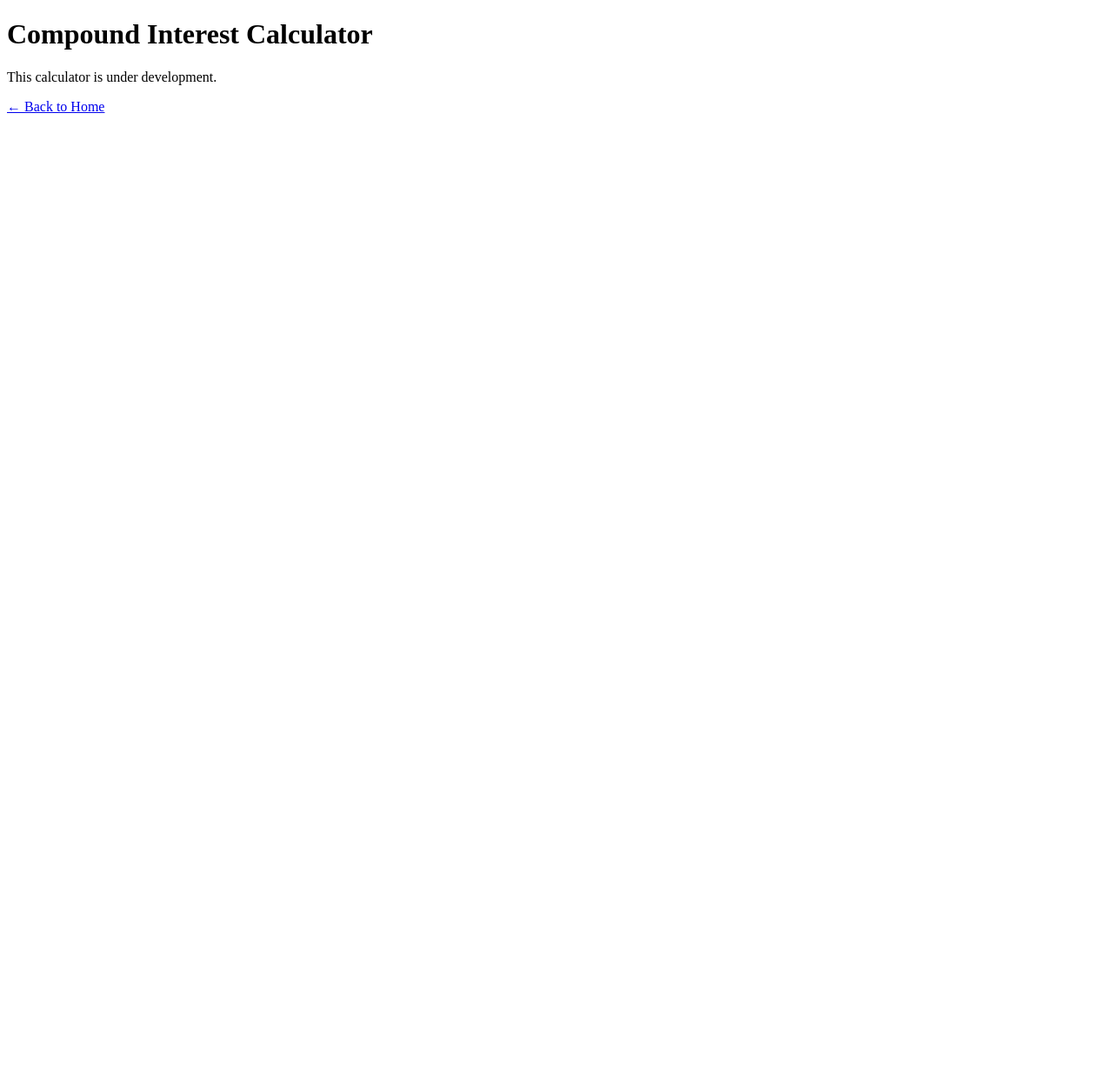
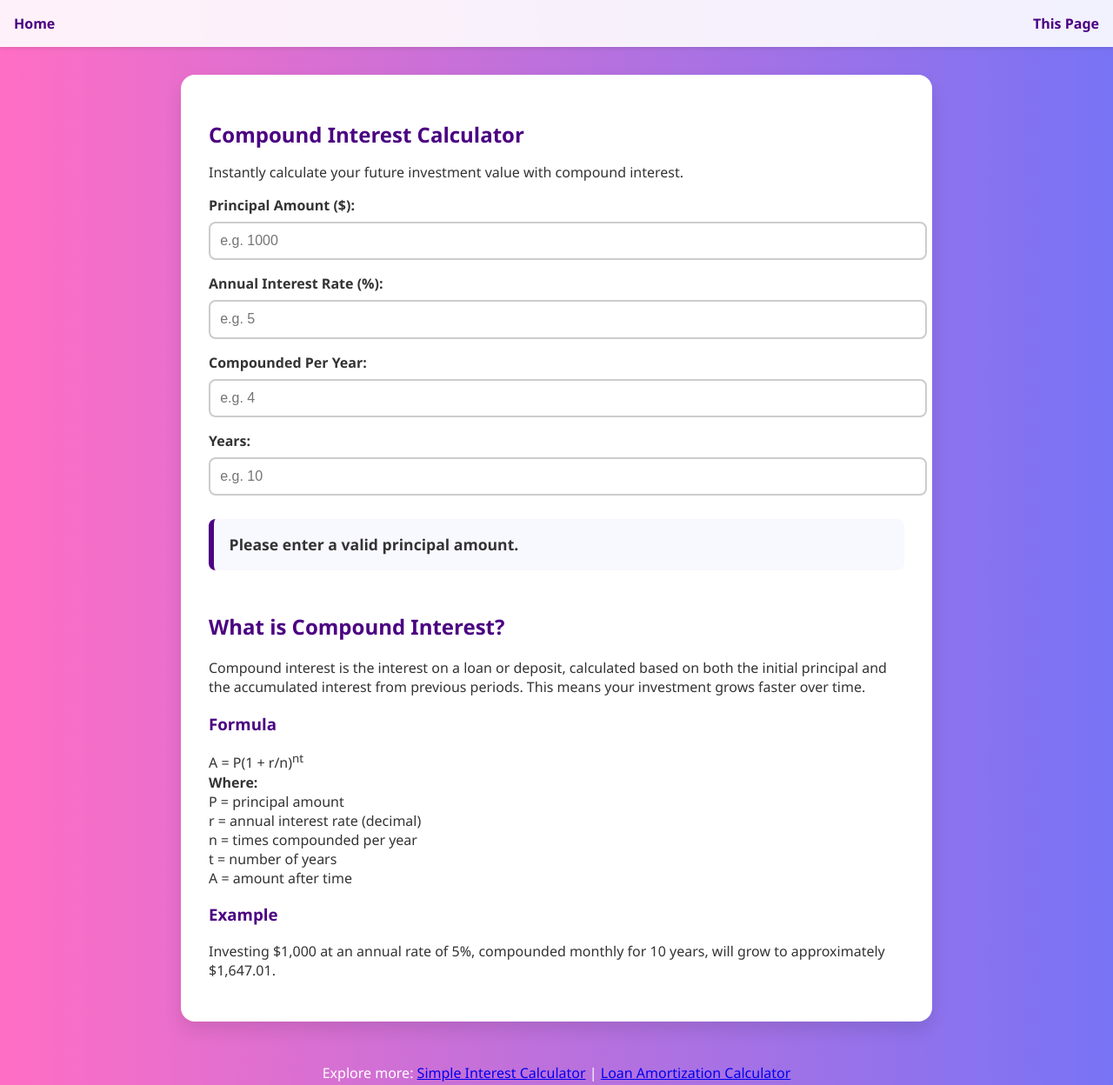
Before and after one commit to beakbreader/calculatorchoice.com, a plain HTML site: page calculators/financial/compound-interest-calculator/index.html in a window 1280 px wide. Shown: the top 1248 px of the page at 87% size. Before the commit the page ends 800 px from the top, so only its background shows below. Drawn offline with Linux system fonts and the light colour scheme.

Commit message:
Add files via upload

```diff
--- /dev/null
+++ b/calculators/financial/compound-interest-calculator/calculator.js
@@ -0,0 +1,46 @@
+// calculator.js
+
+function formatCurrency(value) {
+  return '$' + parseFloat(value).toFixed(2).toLocaleString();
+}
+
+function calculateCompoundInterest() {
+  const principal = parseFloat(document.getElementById('principal').value);
+  const rate = parseFloat(document.getElementById('rate').value);
+  const times = parseInt(document.getElementById('times').value);
+  const years = parseFloat(document.getElementById('years').value);
+  const output = document.getElementById('output');
+
+  if (isNaN(principal) || principal <= 0) {
+    output.innerText = 'Please enter a valid principal amount.';
+    return;
+  }
+  if (isNaN(rate) || rate < 0) {
+    output.innerText = 'Please enter a valid interest rate.';
+    return;
+  }
+  if (isNaN(times) || times <= 0) {
+    output.innerText = 'Please enter how many times interest is compounded per year.';
+    return;
+  }
+  if (isNaN(years) || years < 0) {
+    output.innerText = 'Please enter a valid number of years.';
+    return;
+  }
+
+  const amount = principal * Math.pow((1 + (rate / 100) / times), times * years);
+  const interest = amount - principal;
+
+  output.innerHTML = `
+    <strong>Total Amount:</strong> ${formatCurrency(amount)}<br>
+    <strong>Total Interest:</strong> ${formatCurrency(interest)}
+  `;
+}
+
+['principal', 'rate', 'times', 'years'].forEach(id => {
+  document.getElementById(id).addEventListener('input', () => {
+    calculateCompoundInterest();
+  });
+});
+
+window.addEventListener('DOMContentLoaded', calculateCompoundInterest);
--- a/calculators/financial/compound-interest-calculator/index.html
+++ b/calculators/financial/compound-interest-calculator/index.html
@@ -1,13 +1,84 @@
 <!DOCTYPE html>
 <html lang="en">
 <head>
-  <meta charset="UTF-8">
-  <meta name="viewport" content="width=device-width, initial-scale=1.0">
-  <title>Compound Interest Calculator – See Your Investment Growth | Calculator ChoiceCompound Interest Calculator</title>
+  <meta charset="UTF-8" />
+  <meta name="viewport" content="width=device-width, initial-scale=1.0" />
+  <title>Compound Interest Calculator | Free & Accurate</title>
+  <meta name="description" content="Calculate compound interest instantly with our free online calculator. Accurate, real-time results with graphs and mobile support." />
+  <meta property="og:title" content="Compound Interest Calculator" />
+  <meta property="og:description" content="Free online compound interest calculator. Fast, accurate, and mobile-friendly." />
+  <meta property="og:type" content="website" />
+  <meta property="og:url" content="https://calculatorchoice.com/calculators/compound-interest/" />
+  <meta property="og:image" content="https://calculatorchoice.com/assets/compound-interest-preview.png" />
+  <link rel="stylesheet" href="style.css" />
+  <script defer src="calculator.js"></script>
+  <script type="application/ld+json">
+  {
+    "@context": "https://schema.org",
+    "@type": "Calculator",
+    "name": "Compound Interest Calculator",
+    "description": "Free online tool to calculate compound interest over time with real-time results.",
+    "url": "https://calculatorchoice.com/calculators/compound-interest/"
+  }
+  </script>
 </head>
 <body>
-  <h1>Compound Interest Calculator</h1>
-  <p>This calculator is under development.</p>
-  <a href="/">← Back to Home</a>
+  <nav>
+    <a href="https://calculatorchoice.com">Home</a>
+    <a href="/calculators/compound-interest/">This Page</a>
+  </nav>
+
+  <main>
+    <section class="calculator-container">
+      <h1>Compound Interest Calculator</h1>
+      <p>Instantly calculate your future investment value with compound interest.</p>
+
+      <div class="input-group">
+        <label for="principal">Principal Amount ($):</label>
+        <input type="number" id="principal" placeholder="e.g. 1000" />
+      </div>
+      <div class="input-group">
+        <label for="rate">Annual Interest Rate (%):</label>
+        <input type="number" id="rate" placeholder="e.g. 5" />
+      </div>
+      <div class="input-group">
+        <label for="times">Compounded Per Year:</label>
+        <input type="number" id="times" placeholder="e.g. 4" />
+      </div>
+      <div class="input-group">
+        <label for="years">Years:</label>
+        <input type="number" id="years" placeholder="e.g. 10" />
+      </div>
+
+      <div id="output" class="result-box">Enter your details to calculate.</div>
+    </section>
+
+    <section class="info-section">
+      <h2>What is Compound Interest?</h2>
+      <p>
+        Compound interest is the interest on a loan or deposit, calculated based on both the initial principal and the accumulated interest from previous periods. This means your investment grows faster over time.
+      </p>
+
+      <h3>Formula</h3>
+      <p>
+        A = P(1 + r/n)<sup>nt</sup><br />
+        <strong>Where:</strong><br />
+        P = principal amount<br />
+        r = annual interest rate (decimal)<br />
+        n = times compounded per year<br />
+        t = number of years<br />
+        A = amount after time
+      </p>
+
+      <h3>Example</h3>
+      <p>
+        Investing $1,000 at an annual rate of 5%, compounded monthly for 10 years, will grow to approximately $1,647.01.
+      </p>
+    </section>
+  </main>
+
+  <footer>
+    <p>Explore more: <a href="/calculators/simple-interest/">Simple Interest Calculator</a> | <a href="/calculators/loan-amortization/">Loan Amortization Calculator</a></p>
+  </footer>
 </body>
 </html>
--- /dev/null
+++ b/calculators/financial/compound-interest-calculator/style.css
@@ -0,0 +1,78 @@
+body {
+  margin: 0;
+  font-family: 'Segoe UI', Tahoma, Geneva, Verdana, sans-serif;
+  background: linear-gradient(to right, #ff6ec4, #7873f5);
+  color: #333;
+  padding: 0;
+}
+
+nav {
+  background: rgba(255, 255, 255, 0.9);
+  padding: 1em;
+  display: flex;
+  justify-content: space-between;
+  box-shadow: 0 2px 4px rgba(0,0,0,0.1);
+}
+
+nav a {
+  color: #4b0082;
+  text-decoration: none;
+  font-weight: bold;
+}
+
+main {
+  max-width: 800px;
+  margin: 2em auto;
+  background: #fff;
+  border-radius: 16px;
+  padding: 2em;
+  box-shadow: 0 10px 20px rgba(0,0,0,0.1);
+}
+
+.calculator-container h1 {
+  color: #4b0082;
+  margin-bottom: 0.2em;
+}
+
+.input-group {
+  margin: 1em 0;
+}
+
+.input-group label {
+  display: block;
+  font-weight: bold;
+  margin-bottom: 0.5em;
+}
+
+.input-group input {
+  width: 100%;
+  padding: 0.7em;
+  border: 2px solid #ccc;
+  border-radius: 8px;
+  font-size: 1em;
+}
+
+.result-box {
+  margin-top: 1.5em;
+  padding: 1em;
+  background: #f8f8ff;
+  border-left: 6px solid #4b0082;
+  font-size: 1.1em;
+  font-weight: bold;
+  border-radius: 8px;
+}
+
+.info-section {
+  margin-top: 3em;
+}
+
+.info-section h2,
+.info-section h3 {
+  color: #4b0082;
+}
+
+footer {
+  text-align: center;
+  margin: 3em 0 1em;
+  color: #fff;
+}
```
